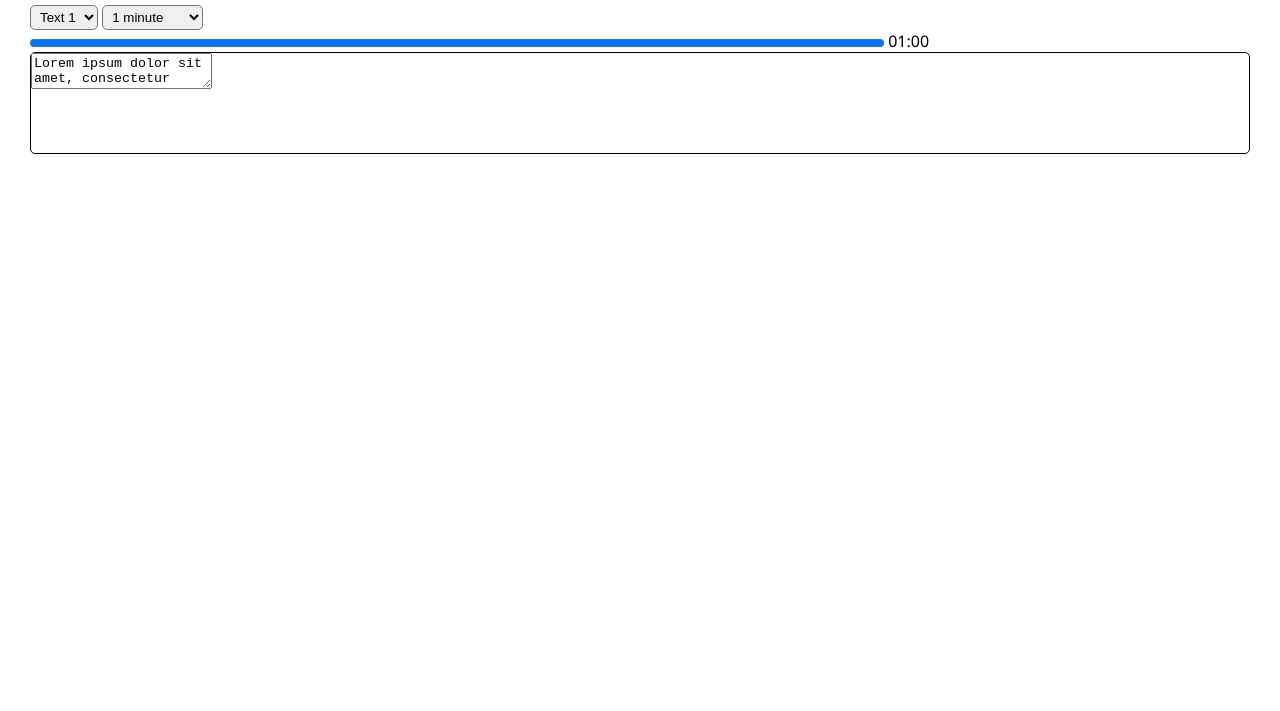
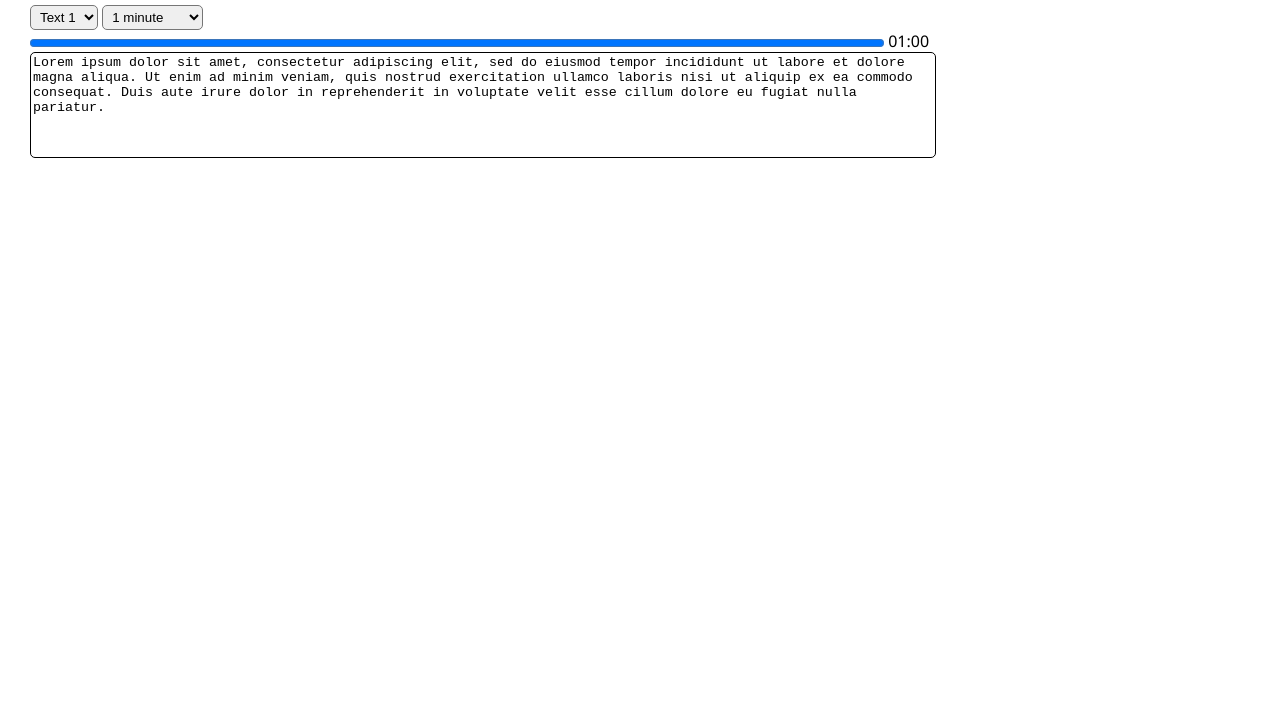
Before and after one commit to fran-mowat/typing-test, a plain HTML site: page index.html in a window 1280 px wide. Shown: the part 89-800 px from the top of the page. Drawn offline with Linux system fonts and the light colour scheme.

Commit message:
styling test content area

```diff
--- a/styles.css
+++ b/styles.css
@@ -21,8 +21,11 @@ header h1{
     width: 70%;
 }
 
-#test-content{
+#test-content textarea{
     height: 100px;
+    width: 900px;
     border: 1px solid black;
     border-radius: 5px;
+    resize: none;
+    overflow: hidden;
 }
```
